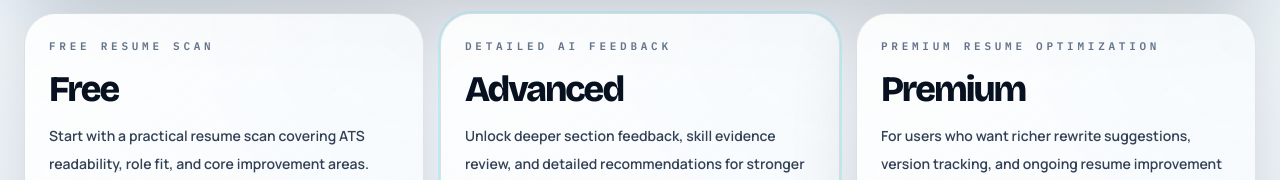
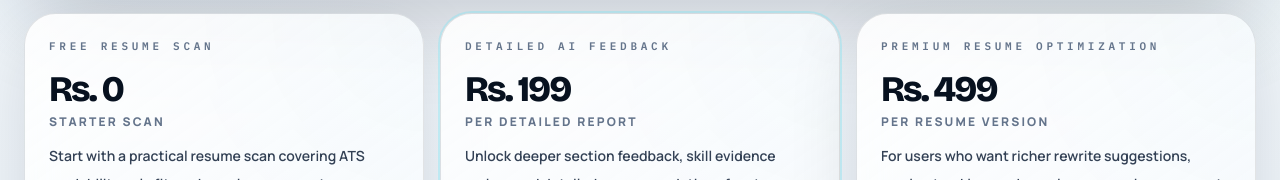
Before and after one commit to himanshuparhi4-droid/ai-resume-analyzer, a React (Vite) app in the folder frontend/: page /pricing in a window 1280 px wide. Shown: the part 380-560 px from the top of the page. Built offline with nearby package versions, Linux system fonts and the light colour scheme; no server answers.

Commit message:
Update PricingPage.tsx

```diff
--- a/frontend/src/pages/PricingPage.tsx
+++ b/frontend/src/pages/PricingPage.tsx
@@ -3,19 +3,22 @@ import { Link } from "react-router-dom";
 const PLANS = [
   {
     name: "Free Resume Scan",
-    price: "Free",
+    price: "Rs. 0",
+    note: "Starter scan",
     description: "Start with a practical resume scan covering ATS readability, role fit, and core improvement areas.",
     features: ["Anonymous resume analysis", "Overall score", "Core ATS and keyword feedback", "Actionable next steps"],
   },
   {
     name: "Detailed AI Feedback",
-    price: "Advanced",
+    price: "Rs. 199",
+    note: "Per detailed report",
     description: "Unlock deeper section feedback, skill evidence review, and detailed recommendations for stronger applications.",
     features: ["Detailed feedback sections", "Missing keyword analysis", "Weak proof detection", "Market-informed suggestions"],
   },
   {
     name: "Premium Resume Optimization",
-    price: "Premium",
+    price: "Rs. 499",
+    note: "Per resume version",
     description: "For users who want richer rewrite suggestions, version tracking, and ongoing resume improvement support.",
     features: ["Rewrite guidance", "Saved reports", "Version comparison", "Progress tracking"],
   },
@@ -39,6 +42,7 @@ export function PricingPage() {
           <article key={plan.name} className={`signal-panel rounded-[2rem] p-6 ${index === 1 ? "ring-2 ring-cyan-300/30" : ""}`}>
             <p className="eyebrow">{plan.name}</p>
             <h2 className="mt-4 font-display text-4xl font-extrabold tracking-[-0.055em] text-ink dark:text-slate-50">{plan.price}</h2>
+            <p className="mt-1 text-xs font-black uppercase tracking-[0.18em] text-slate-500 dark:text-slate-400">{plan.note}</p>
             <p className="mt-3 text-sm font-semibold leading-7 text-slate-700 dark:text-slate-300">{plan.description}</p>
             <div className="mt-5 grid gap-3">
               {plan.features.map((feature) => (
```
